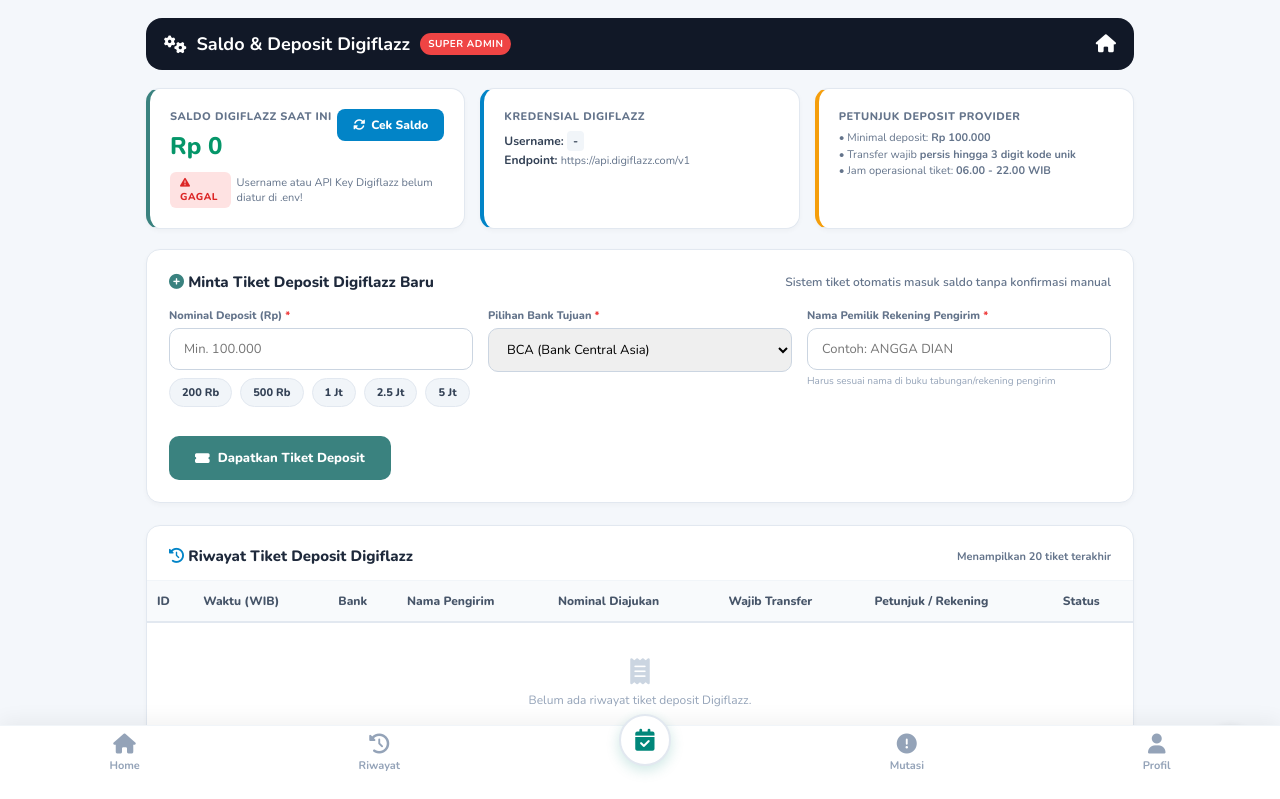
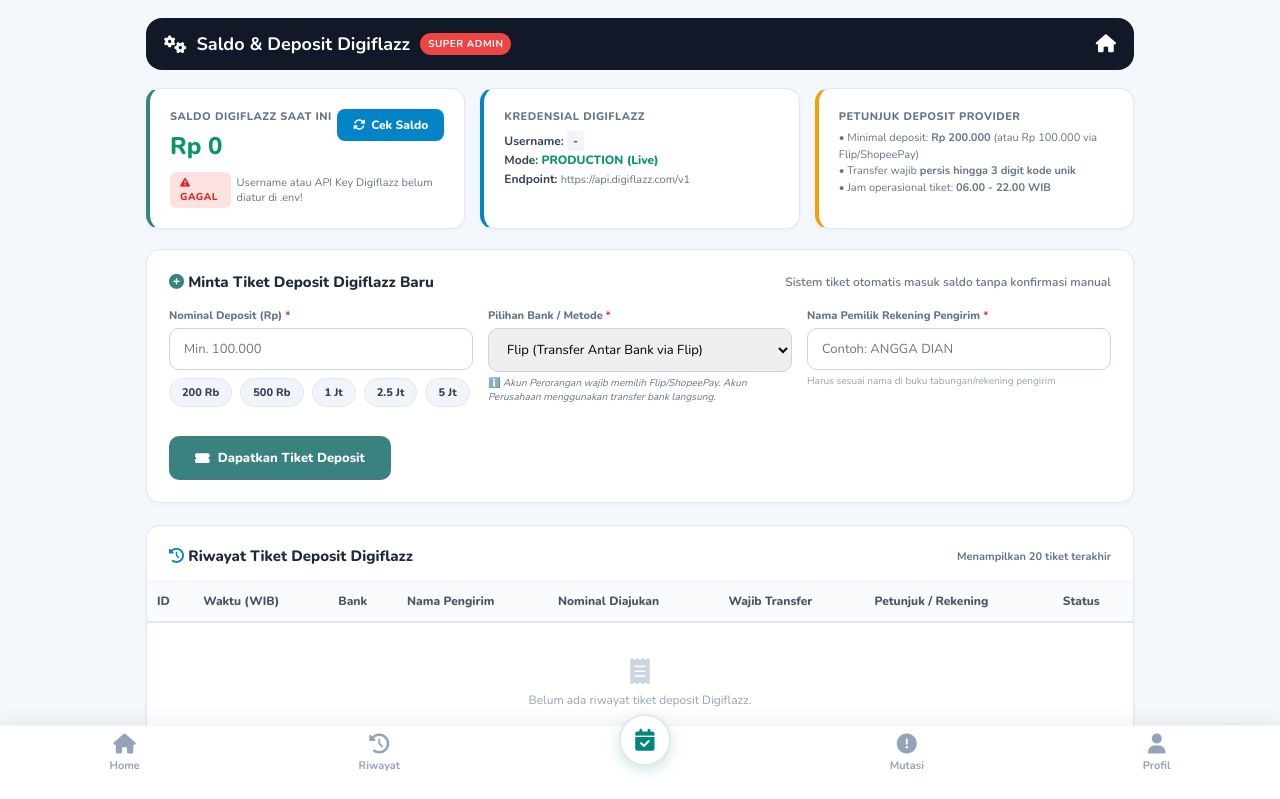
Before and after one commit to angga2103/garudatell, a Flask app: page /admin/saldo in a window 1280 px wide. Shown: the top 799 px of the page. Run offline with Flask 3, Linux system fonts and the light colour scheme; the visitor is signed in with stand-in values (Sample User, id 1); data that the repository does not hold is empty.

Commit message:
fix(digiflazz): align with official API docs for balance checking, error codes, and deposit tickets

```diff
--- a/app/routes/admin.py
+++ b/app/routes/admin.py
@@ -101,6 +101,7 @@
         set_key(ENV_FILE, 'DIGI_USER', clean_str(request.form.get('digi_user')))
         set_key(ENV_FILE, 'DIGI_URL', clean_str(request.form.get('digi_url')))
         if request.form.get('digi_key'): set_key(ENV_FILE, 'DIGI_KEY', clean_str(request.form.get('digi_key')))
+        load_dotenv(ENV_FILE, override=True)
     elif form_type == 'paymentkita':
         set_key(ENV_FILE, 'PAYMENTKITA_MERCHANT_ID', clean_str(request.form.get('pk_merchant')))
         if request.form.get('pk_secret'): set_key(ENV_FILE, 'PAYMENTKITA_SECRET', clean_str(request.form.get('pk_secret')))
@@ -143,18 +144,37 @@
             flash('Kredensial Digiflazz belum diisi!', 'danger')
             return redirect(url_for('admin.dashboard'))
 
+        is_dev_key = key.lower().startswith('dev-')
         sign = hashlib.md5(f"{user}{key}depo".encode()).hexdigest()
         try:
-            res = requests.post(url, json={"cmd": "deposit", "username": user, "sign": sign}, timeout=10).json()
-            if 'data' in res and isinstance(res['data'], dict):
-                # Pengecekan saldo murni mengikuti bukti dari terminal
-                if 'deposit' in res['data']:
-                    saldo = res['data']['deposit']
+            r = requests.post(url, json={"cmd": "deposit", "username": user, "sign": sign}, headers={'Content-Type': 'application/json'}, timeout=12)
+            res = r.json()
+            data = res.get('data', {}) if isinstance(res, dict) else {}
+            rc = data.get('rc')
+
+            # Periksa Response Code dari Digiflazz
+            if rc and rc != '00':
+                err_msg = data.get('message', 'Ditolak server Digiflazz')
+                hint = ""
+                if rc == '45':
+                    hint = " (Pastikan IP VPS Anda sudah didaftarkan pada Whitelist IP di Panel Digiflazz)"
+                elif rc == '42':
+                    hint = " (Username API Buyer tidak cocok atau tidak terdaftar)"
+                elif rc == '41':
+                    hint = " (Signature atau API Key tidak valid)"
+                flash(f"❌ Digiflazz Menolak (RC {rc}): {err_msg}{hint}", 'danger')
+            elif r.status_code != 200:
+                err_msg = data.get('message', f'HTTP Error {r.status_code}')
+                flash(f"❌ Digiflazz Gagal: {err_msg}", 'danger')
+            elif 'deposit' in data:
+                saldo = float(data['deposit'])
+                if is_dev_key:
+                    flash(f"⚠️ Terhubung dalam Mode DEVELOPMENT (Sandbox). Saldo: Rp {saldo:,.0f}. Catatan: API Key dev selalu bernilai Rp 0 dan tiket deposit tidak tercatat di akun riil Digiflazz. Gunakan Production Key untuk transaksi nyata.", 'warning')
+                else:
                     flash(f"✅ Koneksi Digiflazz Sukses! Saldo Anda: Rp {saldo:,.0f}", 'success')
-                else:
-                    flash(f"❌ Digiflazz Menolak: {res['data'].get('message', 'Signature salah')}", 'danger')
             else:
-                flash(f"❌ Gagal: Respons server tidak dikenali", 'danger')
+                err_msg = data.get('message', 'Format respon tidak dikenali')
+                flash(f"❌ Respons tidak sesuai: {err_msg}", 'danger')
         except Exception as e:
             flash(f"❌ Error Sistem: {str(e)}", 'danger')
 
@@ -846,6 +866,7 @@
     if not session.get('admin_logged_in'):
         return redirect(url_for('admin.login'))
 
+    load_dotenv(ENV_FILE, override=True)
     # Cek Saldo dari Cache atau Real-Time API Digiflazz (TTL 60 detik)
     cached_data = cache.get('digi_balance_info')
     if cached_data is not None:
@@ -860,7 +881,9 @@
     latest_ticket = DigiDepositTicket.query.filter_by(status='PENDING').order_by(DigiDepositTicket.id.desc()).first()
 
     digi_user = os.getenv('DIGI_USER', '')
+    digi_key = os.getenv('DIGI_KEY', '')
     digi_url = os.getenv('DIGI_URL', 'https://api.digiflazz.com/v1')
+    is_dev_key = digi_key.lower().startswith('dev-')
 
     return render_template('admin/saldo.html',
                            digi_balance=digi_balance,
@@ -868,6 +891,7 @@
                            is_connected=is_connected,
                            digi_user=digi_user,
                            digi_url=digi_url,
+                           is_dev_key=is_dev_key,
                            tickets=tickets,
                            latest_ticket=latest_ticket)
 
@@ -876,12 +900,17 @@
     if not session.get('admin_logged_in'):
         return redirect(url_for('admin.login'))
 
+    load_dotenv(ENV_FILE, override=True)
     # Invalidasi cache lama dan perbarui dengan saldo terbaru
     cache.delete('digi_balance_info')
     is_connected, digi_balance, digi_msg = check_balance()
     if is_connected:
         cache.set('digi_balance_info', (is_connected, digi_balance, digi_msg), timeout=60)
-        flash(f"Saldo Digiflazz saat ini: Rp {digi_balance:,.0f}", 'success')
+        digi_key = os.getenv('DIGI_KEY', '')
+        if digi_key.lower().startswith('dev-'):
+            flash(f"⚠️ Saldo Digiflazz saat ini: Rp {digi_balance:,.0f} (Mode DEVELOPMENT / Sandbox). Gunakan Production Key untuk melihat saldo riil.", 'warning')
+        else:
+            flash(f"Saldo Digiflazz saat ini: Rp {digi_balance:,.0f}", 'success')
     else:
         flash(f"Gagal cek saldo Digiflazz: {digi_msg}", 'danger')
 
@@ -892,12 +921,13 @@
     if not session.get('admin_logged_in'):
         return redirect(url_for('admin.login'))
 
+    load_dotenv(ENV_FILE, override=True)
     try:
         amount = int(request.form.get('amount', 0))
     except (ValueError, TypeError):
         amount = 0
 
-    bank = request.form.get('bank', 'BCA').upper().strip()
+    bank = request.form.get('bank', 'BCA').strip()
     owner_name = request.form.get('owner_name', '').strip()
 
     if amount < 100000:
@@ -912,15 +942,16 @@
 
     if success:
         amount_transfer = float(data.get('amount', amount))
-        acc_no = data.get('account_number', '') or data.get('notes', '')
+        acc_no = data.get('account_no', '') or data.get('account_number', '') or data.get('notes', '')
         acc_name = data.get('account_name', 'PT DIGIFLAZZ INTERKONEKSI INDONESIA')
         notes = data.get('notes', '')
+        bank_res = data.get('bank', bank)
 
         # Simpan ke tabel DigiDepositTicket
         ticket = DigiDepositTicket(
             amount_requested=float(amount),
             amount_transfer=amount_transfer,
-            bank=bank,
+            bank=bank_res,
             owner_name=owner_name,
             account_number=acc_no,
             account_name=acc_name,
@@ -931,7 +962,11 @@
         db.session.add(ticket)
         db.session.commit()
 
-        flash(f"✅ Tiket Deposit Berhasil Dibuat! Harap transfer TEPAT Rp {amount_transfer:,.0f} ke rekening {bank} agar saldo masuk otomatis.", 'success')
+        digi_key = os.getenv('DIGI_KEY', '')
+        if digi_key.lower().startswith('dev-'):
+            flash(f"⚠️ Tiket Deposit (SIMULASI DEV) Dibuat! Harap dicatat: Mode Development tidak mencatat tiket pada dashboard member riil Digiflazz.", 'warning')
+        else:
+            flash(f"✅ Tiket Deposit Berhasil Dibuat! Harap transfer TEPAT Rp {amount_transfer:,.0f} ke rekening {bank_res} ({acc_no}) agar saldo masuk otomatis.", 'success')
     else:
         flash(f"🚨 Gagal membuat tiket deposit: {message}", 'danger')
 
--- a/app/templates/admin/dashboard.html
+++ b/app/templates/admin/dashboard.html
@@ -105,6 +105,9 @@
                 <div class="form-group">
                     <label>API Key (DIGI_KEY)</label>
                     <input type="password" name="digi_key" class="form-control" placeholder="{% if digi_key %}••••••••••••••••{% else %}Masukkan API Key{% endif %}">
+                    <div style="font-size: 11px; color: #64748B; margin-top: 4px;">
+                        💡 <em>Gunakan <strong>Production Key</strong> untuk transaksi nyata (bukan yang diawali <code>dev-</code>). Pastikan IP VPS sudah di-whitelist di panel Digiflazz.</em>
+                    </div>
                 </div>
                 <div class="form-group">
                     <label>URL Endpoint (DIGI_URL)</label>
--- a/app/templates/admin/saldo.html
+++ b/app/templates/admin/saldo.html
@@ -54,6 +54,23 @@
 
 {% block admin_content %}
 
+{% if is_dev_key %}
+<!-- PERINGATAN API KEY DEVELOPMENT -->
+<div style="background: #FFFBEB; border: 1px solid #FDE68A; border-left: 5px solid #F59E0B; padding: 14px 18px; border-radius: 10px; margin-bottom: 20px; color: #92400E;">
+    <div style="font-weight: 800; font-size: 14px; display: flex; align-items: center; gap: 8px; margin-bottom: 6px;">
+        <i class="fas fa-exclamation-triangle" style="color: #D97706; font-size: 16px;"></i> TERDETEKSI MENGGUNAKAN API KEY DEVELOPMENT (SANDBOX)
+    </div>
+    <div style="font-size: 12px; line-height: 1.6; color: #78350F;">
+        Kredensial API Key Anda diawali dengan <code>dev-</code>. Pada mode ini:
+        <ul style="margin: 4px 0 6px 18px; padding: 0;">
+            <li>Sistem Digiflazz <strong>selalu mengembalikan Saldo Rp 0</strong> (akun sandbox tidak memiliki uang riil).</li>
+            <li>Tarik tiket deposit <strong>hanya bersifat simulasi dummy</strong> dan <strong>TIDAK TERCATAT</strong> di riwayat mutasi/deposit website member Digiflazz riil!</li>
+        </ul>
+        <strong>Solusi:</strong> Jika ingin melihat saldo nyata dan tiket deposit masuk ke rekening riil Digiflazz, ganti API Key Anda dengan <strong>Production Key</strong> di menu Pengaturan Dashboard dan pastikan IP VPS Anda telah dimasukkan ke dalam <strong>Whitelist Production IP</strong> pada panel Digiflazz.
+    </div>
+</div>
+{% endif %}
+
 <!-- RINGKASAN SALDO DIGIFLAZZ -->
 <div class="saldo-stats">
     <div class="saldo-stat-card" style="border-left: 4px solid #3A827F;">
@@ -84,6 +101,7 @@
         <div class="saldo-stat-lbl">Kredensial Digiflazz</div>
         <div style="margin-top: 8px; font-size: 12px; color: #334155; line-height: 1.6;">
             <div><strong>Username:</strong> <code style="background: #F1F5F9; padding: 2px 6px; border-radius: 4px; font-weight: 700;">{{ digi_user or '-' }}</code></div>
+            <div><strong>Mode:</strong> <span style="font-weight: 800; color: {% if is_dev_key %}#D97706{% else %}#059669{% endif %};">{% if is_dev_key %}DEVELOPMENT (Sandbox){% else %}PRODUCTION (Live){% endif %}</span></div>
             <div><strong>Endpoint:</strong> <span style="color: #64748B; font-size: 11px;">{{ digi_url }}</span></div>
         </div>
     </div>
@@ -91,7 +109,7 @@
     <div class="saldo-stat-card" style="border-left: 4px solid #F59E0B;">
         <div class="saldo-stat-lbl">Petunjuk Deposit Provider</div>
         <div style="margin-top: 6px; font-size: 11px; color: #64748B; line-height: 1.5;">
-            <div>• Minimal deposit: <strong>Rp 100.000</strong></div>
+            <div>• Minimal deposit: <strong>Rp 200.000</strong> (atau Rp 100.000 via Flip/ShopeePay)</div>
             <div>• Transfer wajib <strong>persis hingga 3 digit kode unik</strong></div>
             <div>• Jam operasional tiket: <strong>06.00 - 22.00 WIB</strong></div>
         </div>
@@ -133,11 +151,16 @@
         <div>
             <div style="font-size: 11px; font-weight: 800; color: #92400E; text-transform: uppercase;">Tujuan Transfer:</div>
             <div style="font-size: 15px; font-weight: 900; color: #1E293B; margin-top: 4px;">
-                Bank: <span style="color: #0284C7;">{{ latest_ticket.bank }}</span>
+                Bank / Metode: <span style="color: #0284C7;">{{ latest_ticket.bank }}</span>
             </div>
             <div style="font-size: 13px; color: #334155; margin-top: 2px;">
-                <strong>Rekening / Petunjuk:</strong> {{ latest_ticket.account_number or latest_ticket.notes }}
+                <strong>Rekening Tujuan:</strong> <span style="font-family: monospace; font-weight: 700; color: #0F172A;">{{ latest_ticket.account_number or latest_ticket.notes }}</span>
             </div>
+            {% if latest_ticket.notes and latest_ticket.notes != latest_ticket.account_number %}
+            <div style="font-size: 12px; color: #B45309; margin-top: 2px;">
+                <strong>Berita/Notes:</strong> <code>{{ latest_ticket.notes }}</code>
+            </div>
+            {% endif %}
             <div style="font-size: 12px; color: #64748B; margin-top: 2px;">
                 Pengirim terdaftar: <strong>{{ latest_ticket.owner_name }}</strong>
             </div>
@@ -170,13 +193,22 @@
             </div>
 
             <div class="form-group">
-                <label>Pilihan Bank Tujuan <span style="color: #EF4444;">*</span></label>
+                <label>Pilihan Bank / Metode <span style="color: #EF4444;">*</span></label>
                 <select name="bank" class="form-ctrl" required>
-                    <option value="BCA">BCA (Bank Central Asia)</option>
-                    <option value="MANDIRI">MANDIRI (Bank Mandiri)</option>
-                    <option value="BRI">BRI (Bank Rakyat Indonesia)</option>
-                    <option value="BNI">BNI (Bank Negara Indonesia)</option>
+                    <optgroup label="Akun Perorangan (Flip & ShopeePay)">
+                        <option value="Flip">Flip (Transfer Antar Bank via Flip)</option>
+                        <option value="ShopeePay">ShopeePay (Kirim Uang via ShopeePay)</option>
+                    </optgroup>
+                    <optgroup label="Akun Perusahaan (Transfer Bank Langsung)">
+                        <option value="BCA">BCA (Bank Central Asia)</option>
+                        <option value="MANDIRI">MANDIRI (Bank Mandiri)</option>
+                        <option value="BRI">BRI (Bank Rakyat Indonesia)</option>
+                        <option value="BNI">BNI (Bank Negara Indonesia)</option>
+                    </optgroup>
                 </select>
+                <div style="font-size: 10px; color: #64748B; margin-top: 4px;">
+                    ℹ️ <em>Akun Perorangan wajib memilih Flip/ShopeePay. Akun Perusahaan menggunakan transfer bank langsung.</em>
+                </div>
             </div>
 
             <div class="form-group">
```
Also changed, not shown: app/services/digiflazz.py (+38 -6 lines), tools/test_admin_saldo_digiflazz.py (+24 -4 lines).
